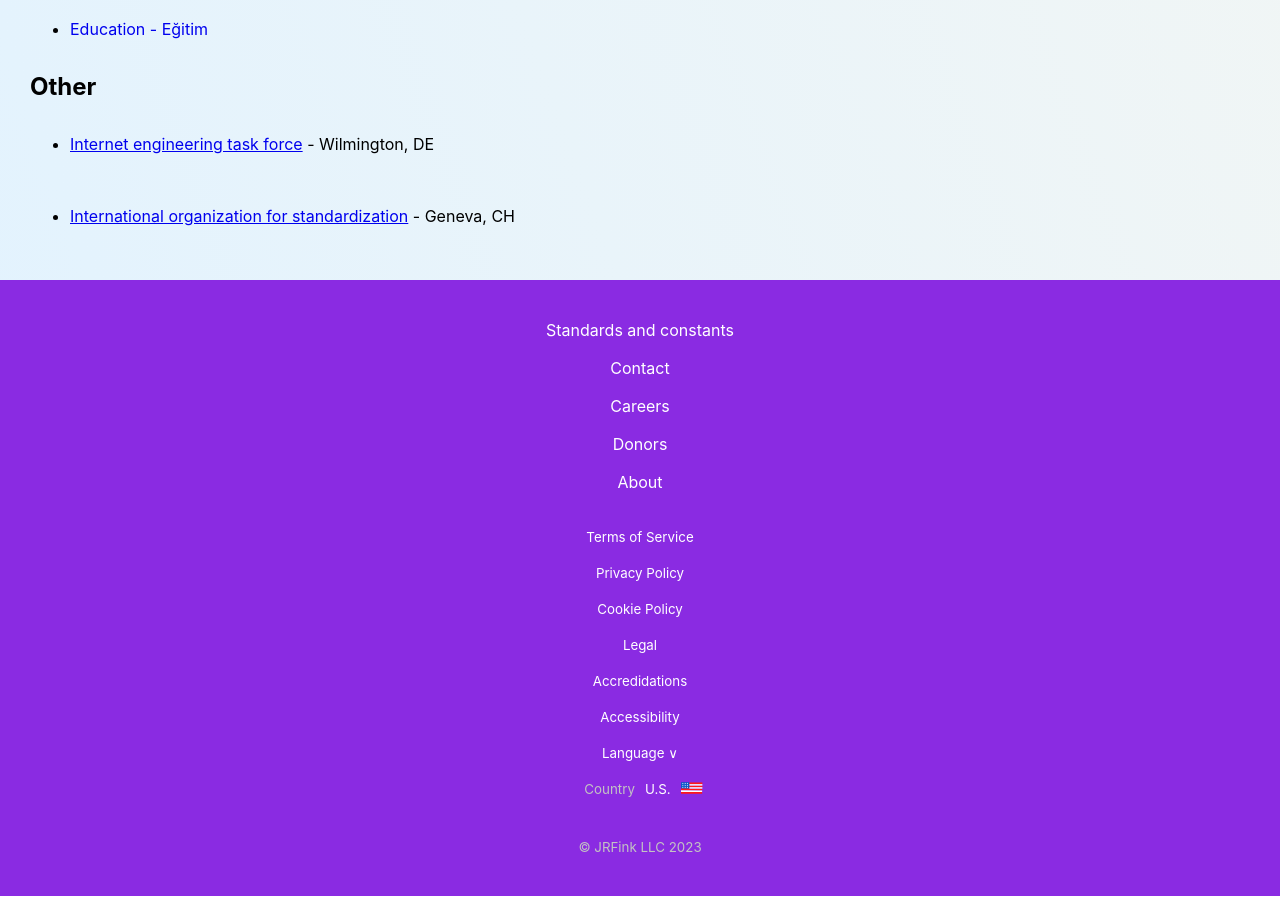
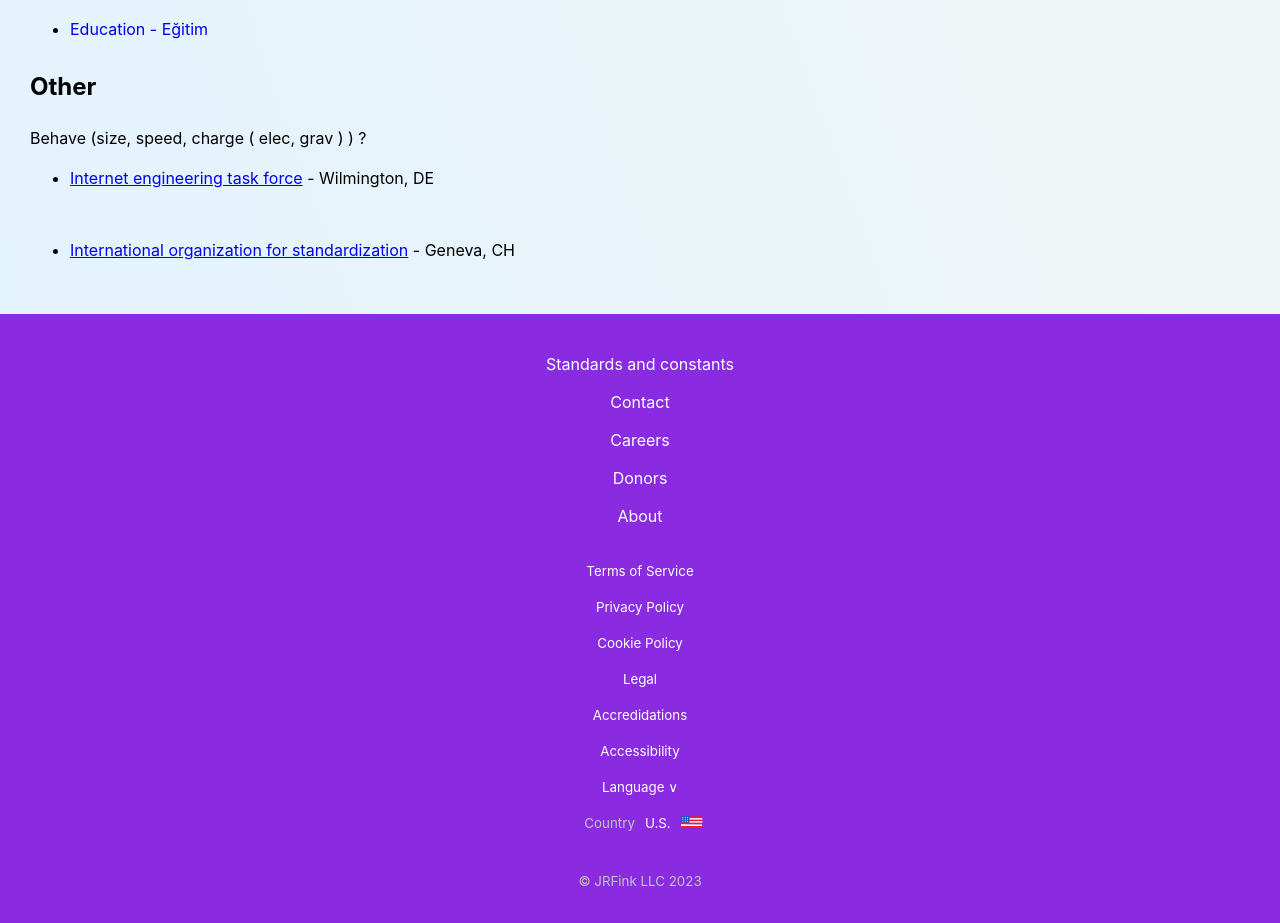
Before and after one commit to JRFink/jrfphyspagesnew, a Next.js app: page /research/gen in a window 1280 px wide. Shown: the part 4320-5243 px from the top of the page. Before the commit the page ends 5216 px from the top, so only its background shows below. Built offline with nearby package versions, Linux system fonts and the light colour scheme.

Commit message:
Update index.tsx

```diff
--- a/pages/research/gen/index.tsx
+++ b/pages/research/gen/index.tsx
@@ -342,6 +342,9 @@ const Gen = () => {
                 <h2>
                     Other
                 </h2>
+<p>
+Behave &#40;size, speed, charge &#40; elec, grav &#41; &#41; ?
+</p>
                 <p>
                     <ul>
                         <li>
```
